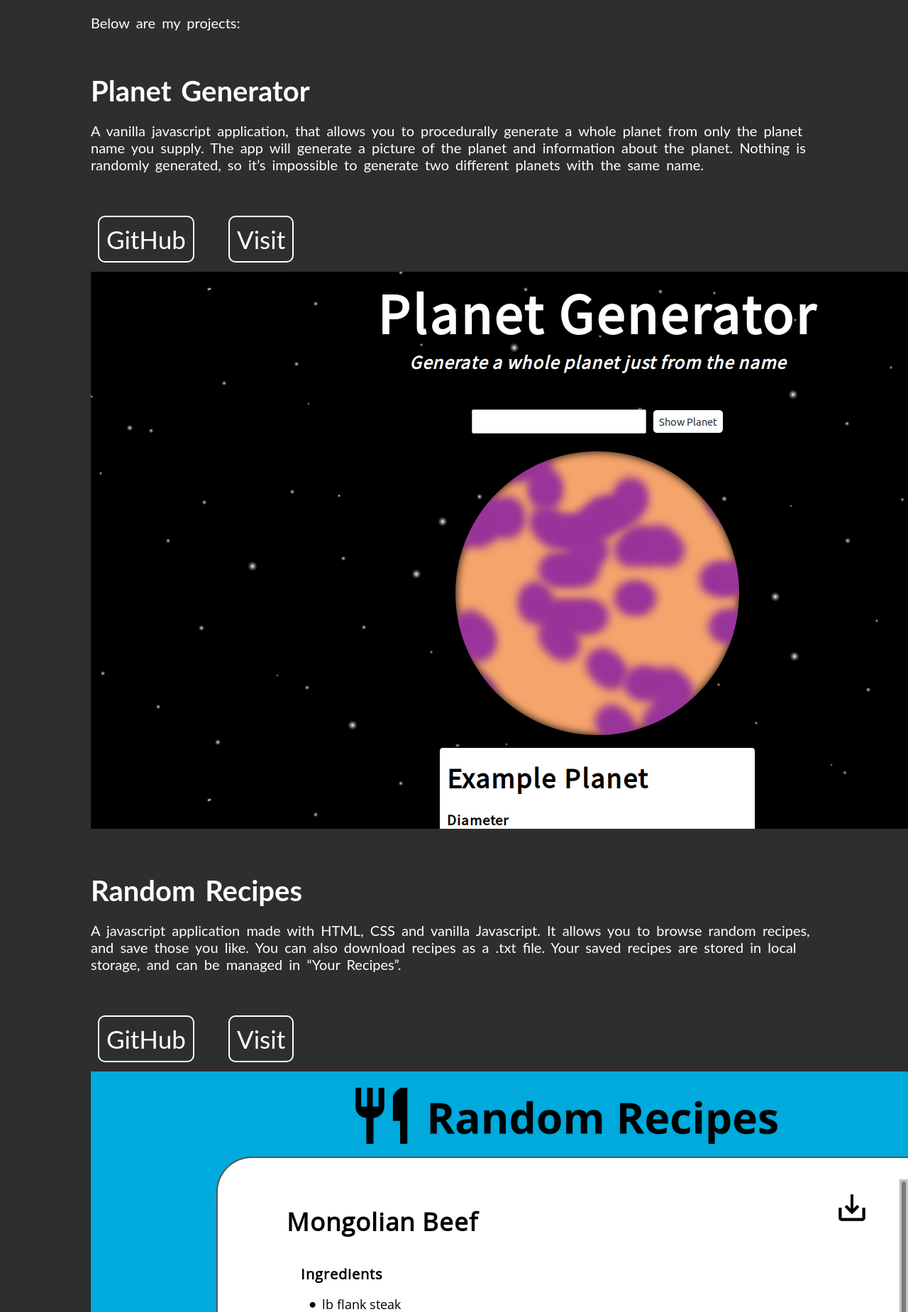
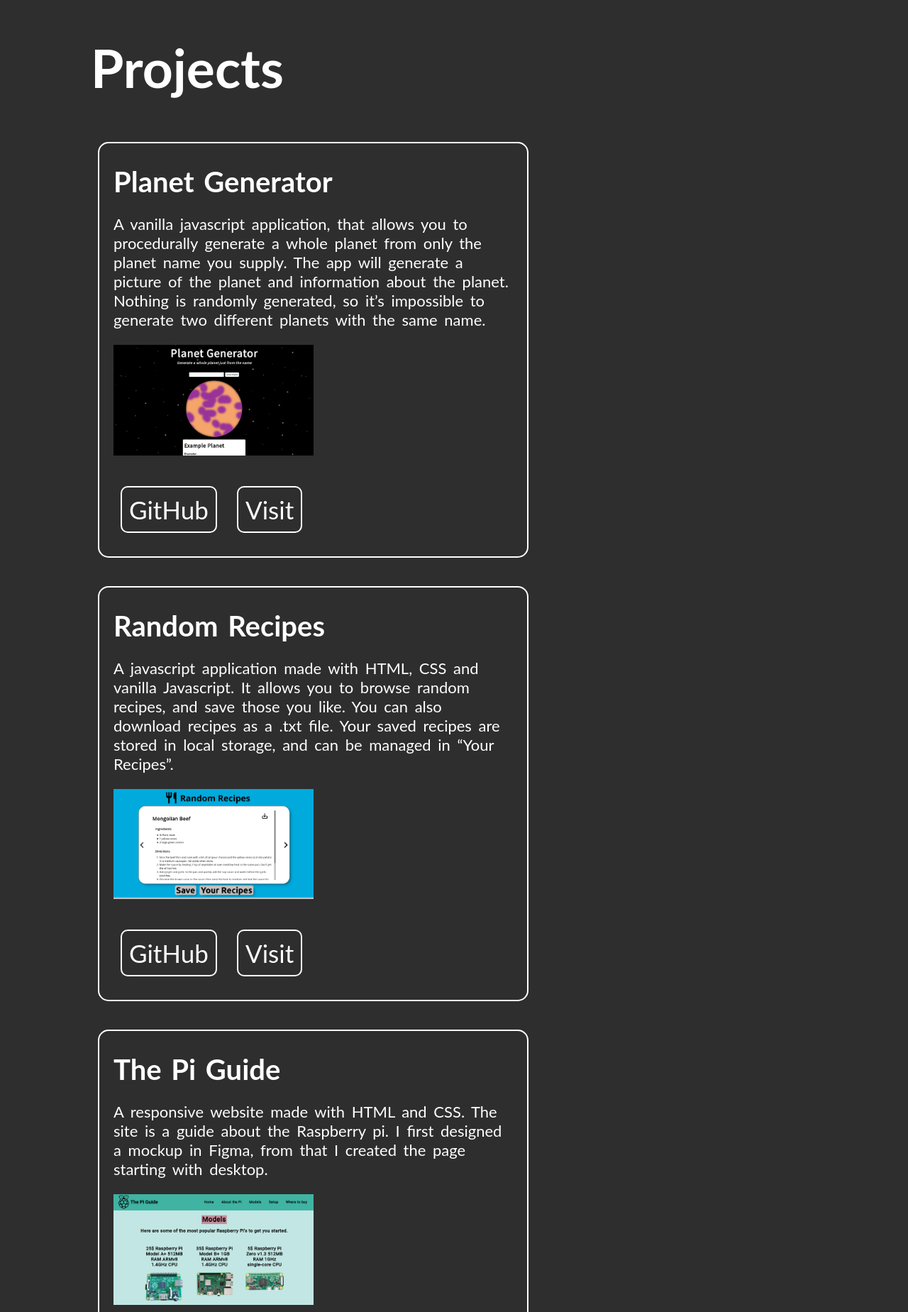
Before and after one commit to carltheperson/Personal-Website, a Django app: page /projects/ in a window 1280 px wide; the page is wider, and only the part inside the window is pictured. Shown: the part 96-1945 px from the top of that part at 71% size. Run offline with Django 3.2, Linux system fonts and the light colour scheme; data comes from the database, SQL or seed files in the repository; both versions use the stored data as it was after the commit.

Commit message:
Styling for projects

```diff
--- a/main/static/main/style.css
+++ b/main/static/main/style.css
@@ -97,6 +97,7 @@ footer {
 
 #description {
 	font-size: 25px;
+	width: 60%;
 }
 
 .page-body .button {
@@ -172,3 +173,37 @@ h3 {
 #email {
 	text-align: center;
 }
+
+/* projects.html */
+.project {
+	width: 55%;
+	border: white 2px solid;
+	border-radius: 15px;
+
+	margin: 10px;
+	margin-top: 40px;
+
+	padding: 20px;
+}
+
+.projects-title {
+	margin-top: 50px;
+	margin-bottom: 60px;
+	font-size: 75px;
+}
+
+.project-image {
+	width: 50%;
+}
+
+.project .button {
+	margin-right: 10px;
+}
+
+.project-title {
+	margin-top: 10px;
+}
+
+.project-description {
+	font-size: 22px;
+}
--- a/main/templates/main/home.html
+++ b/main/templates/main/home.html
@@ -3,7 +3,7 @@
 
 {% block 'body' %}
 <div class="page-body">
-	<div id="title"></div>
+	<h1 id="title"></h1>
 
 	<p id="description">I made this website to host my projects and practice web development. It's made with Python Django, HTML, CSS and Javascript. It's all hosted on my Raspberry Pi. Feel free to look around.</p>
 
--- a/main/templates/main/main_template.html
+++ b/main/templates/main/main_template.html
@@ -11,7 +11,7 @@
 </head>
 <body>
 	<header>
-		<h1>Carl Riis</h1>
+		<a href="/"><h1>Carl Riis</h1></a>
 		<nav>
 			<ul>
 				<li><a href="/">Home</a></li>
--- a/main/templates/main/projects.html
+++ b/main/templates/main/projects.html
@@ -3,17 +3,18 @@
 
 {% block 'body' %}
 <div class="page-body">
-	<p>Below are my projects:</p>
+	<h1 class="title projects-title">Projects</h1>
+
 	{% for project in projects %}
 		<div class="project">
-			<h2>{{project.title}}</h2>
-			<p>{{project.description}}</p>
-			<a href="{{project.github_link}}" target="_blank" class="button">GitHub</a>
+			<h2 class="project-title">{{project.title}}</h2>
+			<p class="project-description">{{project.description}}</p>
+			<img src="{{project.image.url}}" alt="" class="project-image">
+			<br>
+			<a href="{{project.github_link}}" target="_blank" class="button git-button">GitHub</a>
 			{% if project.link %}
 			<a href="{{project.link}}" target="_blank" class="button">Visit</a>
 			{% endif %}
-
-			<img src="{{project.image.url}}" alt="">
 
 		</div>
 	{% endfor %}
```
Also changed, not shown: db.sqlite3, media/images/random_recipes_dwJhYzQ.png (added).
